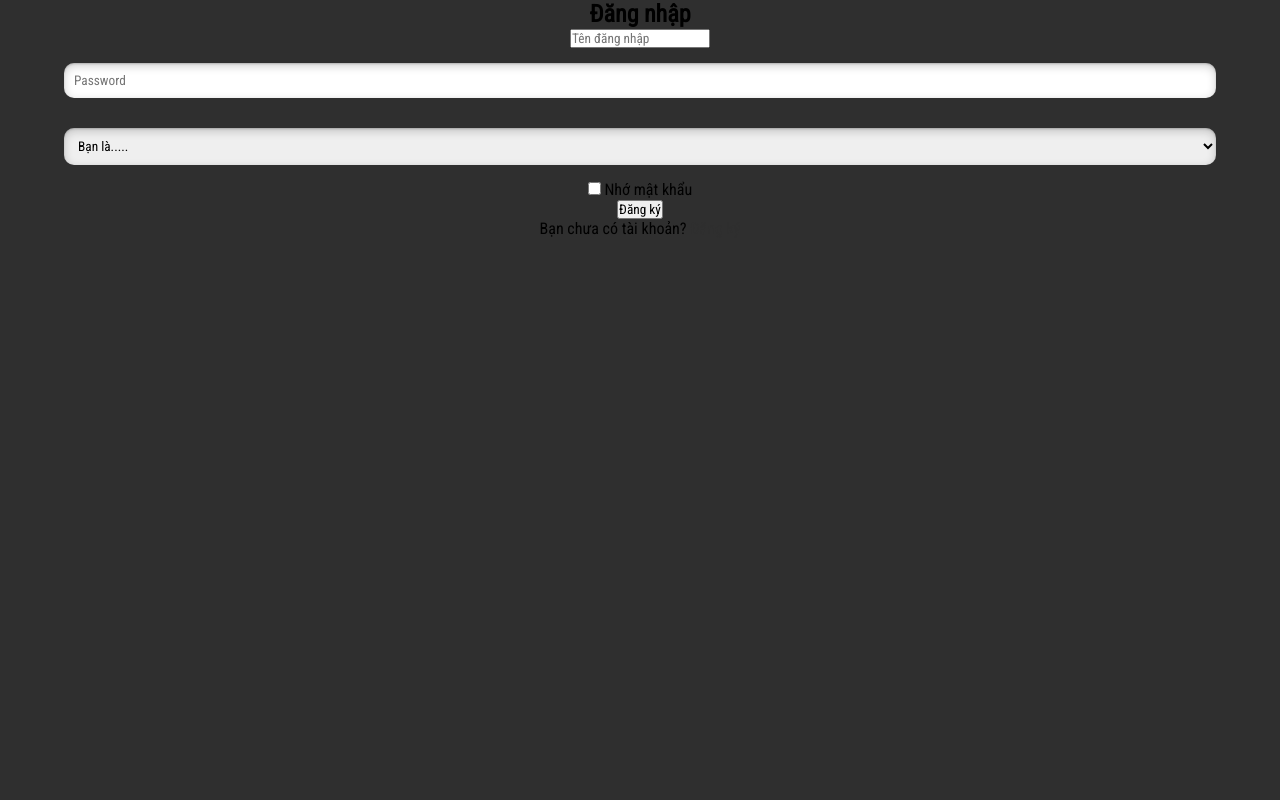
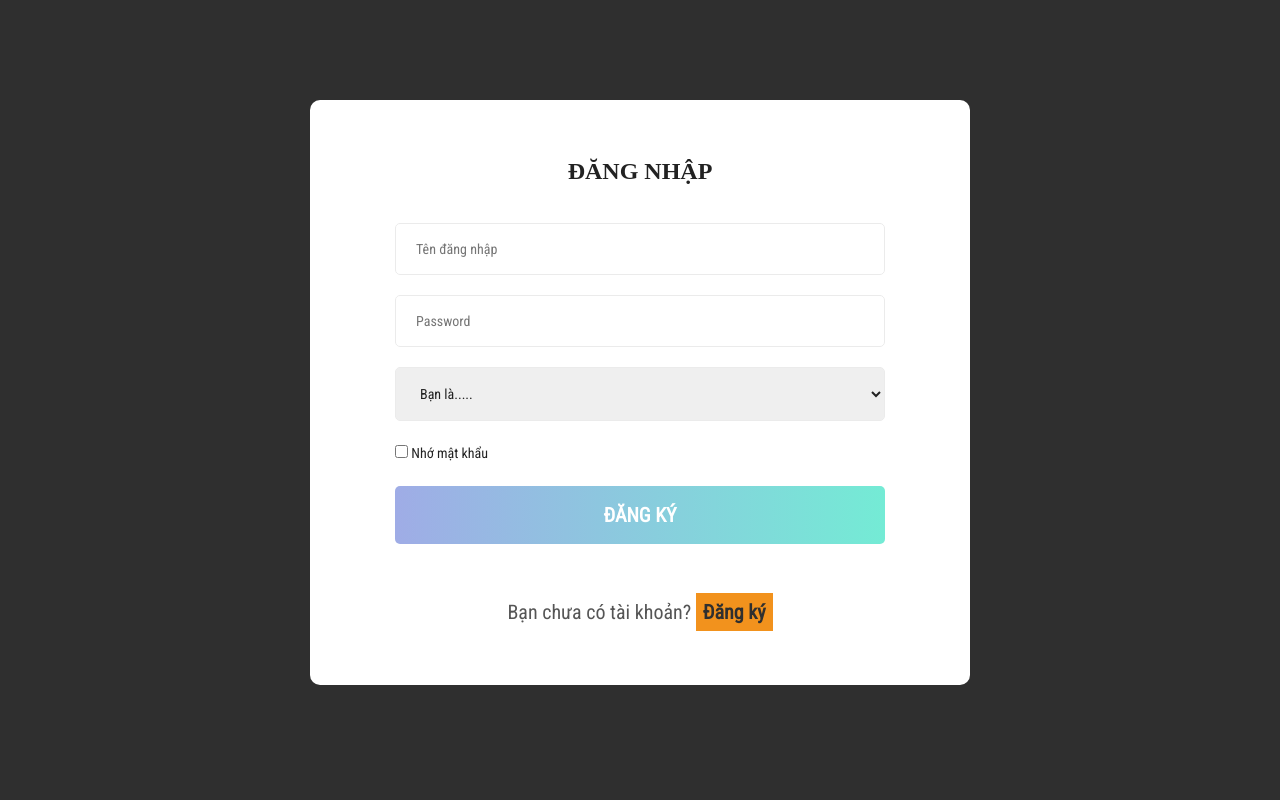
Before and after one commit to HaiNamNguyen3012/B-i-t-p-l-n-web, a PHP site: page /dangnhap/dangnhap.html in a window 1280 px wide. Run offline with PHP 8.4, Linux system fonts and the light colour scheme.

Commit message:
Update dangnhap.css

```diff
--- a/dangnhap/dangnhap.css
+++ b/dangnhap/dangnhap.css
@@ -1,73 +1,100 @@
-*{
+* {
     margin: 0;
     padding: 0;
     box-sizing: border-box;
     font-family: 'Roboto Condensed', sans-serif;
 }
 
-.container{
-    background-color: #2f2f2f;
-    text-align: center;
-    height: 100vh;
-}
-.dangnhap{
-    width: 40%;
-    background-color: #f2f3f7;
-    position: fixed;
-    top: 50%;
-    left: 50%;
-    transform: translate(-50%, -50%);
-    border: none;
-    border-radius: 20px;
-    box-shadow: 0 4px 8px 0 rgba(0, 0, 0, 0.2), 0 6px 20px 0 rgba(0, 0, 0, 0.19);
+body {
+    font-size: 14px;
+    line-height: 1.8;
+    color: #222;
+    font-weight: 400;
+    background-color: #2F2F2F;
 }
 
-.dangnhap .header h1{
-    font-size: 35px;
-    margin-top: 15px;
-    margin-bottom: 7.5px;
+.container {
+    width: 660px;
+    position: relative;
+    margin: 100px auto;
 }
 
-#email,
-#password,
-#users{
-    margin: 15px 10px;
-    padding: 10px;
-    width: 90%;
-    border: none;
-    border-radius: 10px;
-    box-shadow: 0 1px 2px 0 rgba(0, 0, 0, 0.2) inset, 0 3px 10px 0 rgba(0, 0, 0, 0.19) inset;
+h1 {
+    /* line-height: 1.66; */
+    margin: 0;
+    padding: 0;
+    font-weight: 900;
+    color: #222;
+    font-family: 'Montserrat';
+    font-size: 24px;
+    text-transform: uppercase;
+    text-align: center;
+    margin-bottom: 30px;
 }
 
-#email,
-#password,
-#users:focus{
-    outline: none;
+.signin-content {
+    background: #fff;
+    border-radius: 10px;
+    -moz-border-radius: 10px;
+    -webkit-border-radius: 10px;
+    -o-border-radius: 10px;
+    -ms-border-radius: 10px;
+    padding: 50px 85px;
 }
 
-#sign-in{
-    width: 45%;
-    height: 40px;
-    margin: 15px;
-    border: none;
-    border-radius: 25px;
-    background-color: #F2561D;
-    font-size: 18px;
-    color: #F2F2F2;
+.form-group {
+    overflow: auto;
+    margin-bottom: 20px;
 }
 
-#sign-in:focus{
-    outline: none;
+.form-input {
+    width: 100%;
+    border: 1px solid #ebebeb;
+    border-radius: 5px;
+    -moz-border-radius: 5px;
+    -webkit-border-radius: 5px;
+    -o-border-radius: 5px;
+    -ms-border-radius: 5px;
+    padding: 17px 20px;
+    box-sizing: border-box;
+    font-size: 14px;
+    font-weight: 500;
+    color: #222;
 }
 
-#sign-in:hover{
-    background-color: #D93223;
+.loginhere {
+    color: #555;
+    font-weight: 500;
+    font-size: 20px;
+    text-align: center;
+    margin-top: 50px;
+    margin-bottom: 5px;
 }
 
-p a{
+.signuphere-link {
+    font-weight: 700;
+    color: #2f2f2f;
+    background-color: #F2921D;
+    padding: 7px;
     text-decoration: none;
-    color: #2f2f2f;
 }
-p a:hover{
-    color: #F2561D;
+
+.signuphere-link:hover {
+    font-weight: 700;
+    background-color: #2f2f2f;
+    color: #F2921D;
+    padding: 7px;
+    text-decoration: none;
 }
+
+.form-submit {
+    width: 100%;
+    border-radius: 5px;
+    font-size: 20px;
+    font-weight: 700;
+    padding: 17px 20px;
+    color: #fff;
+    text-transform: uppercase;
+    border: none;
+    background-image: linear-gradient(to left, #74ebd5, #9face6);
+}
```
